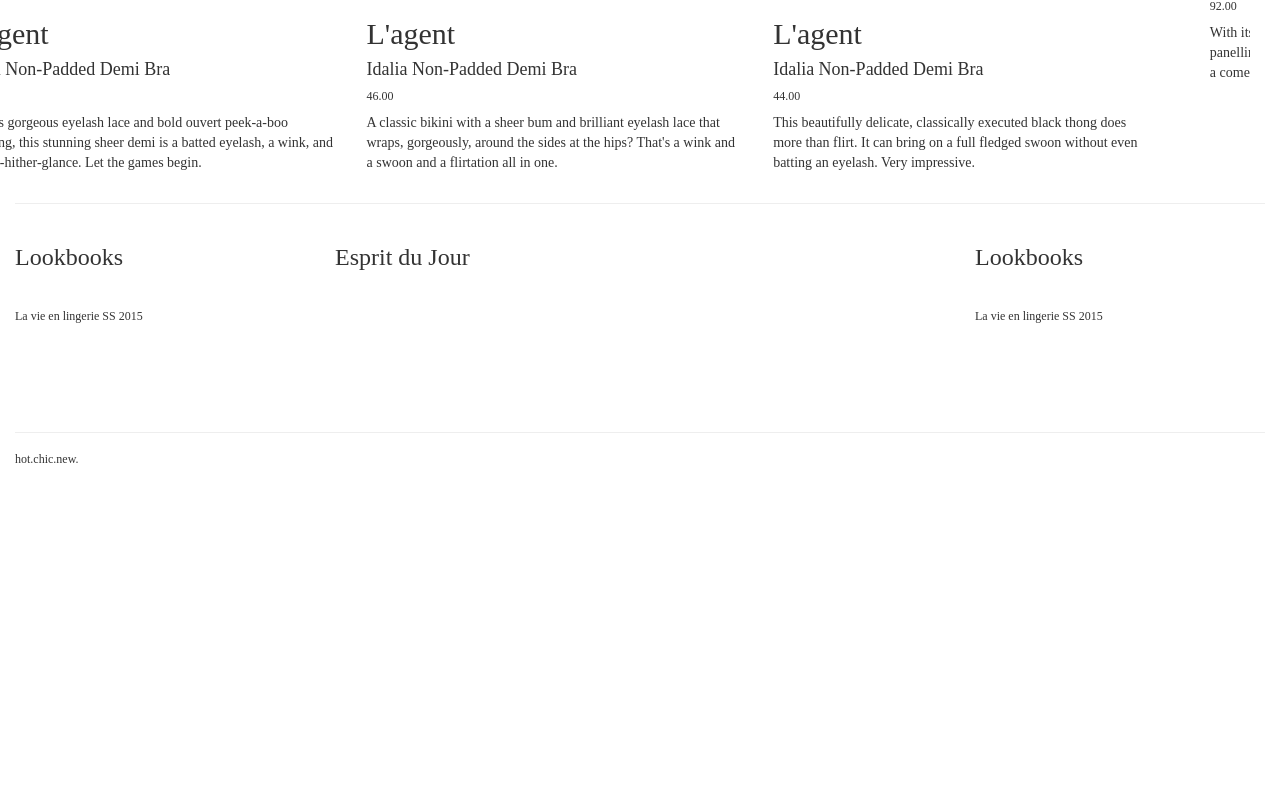
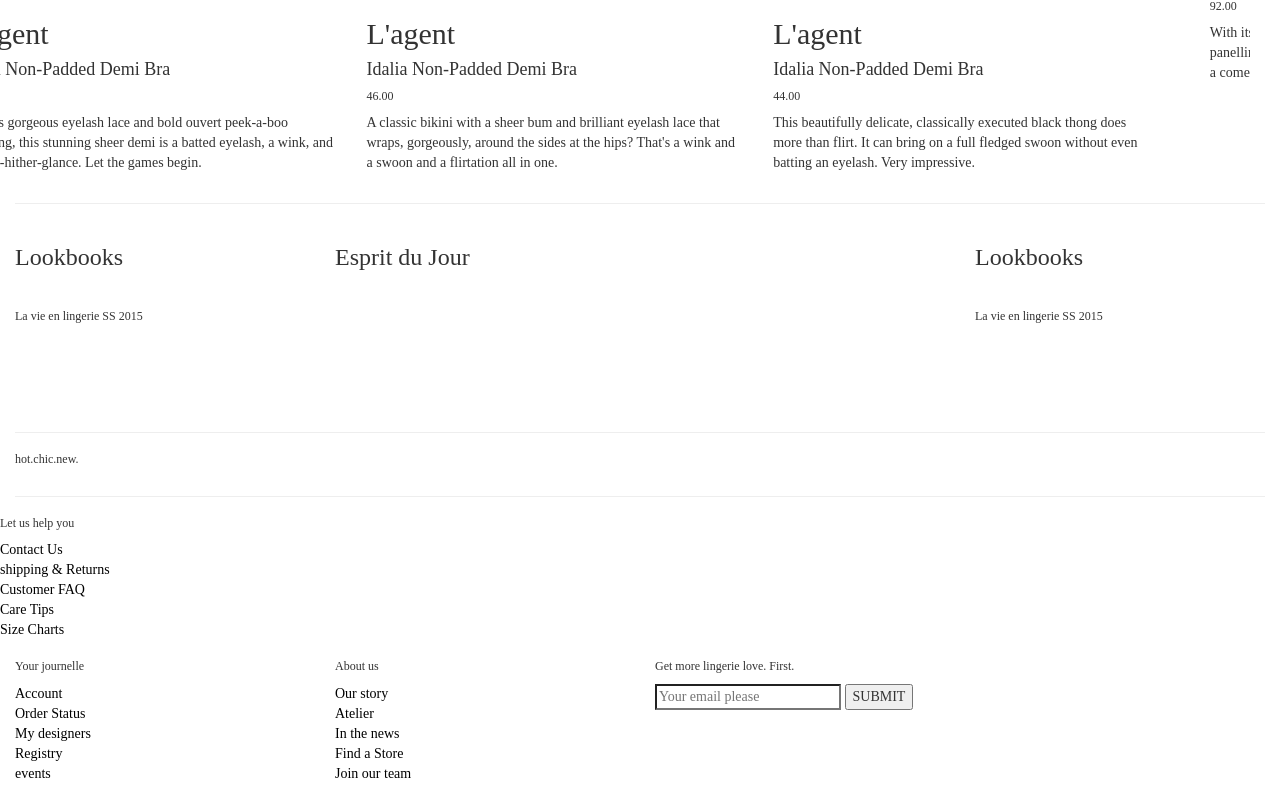
Before and after one commit to malloryporche/pour-moi, a website: page app/index.html in a window 1280 px wide. Shown: the part 2437-3231 px from the top of the page. Before the commit the page ends 2913 px from the top, so only its background shows below. Drawn offline with nearby package versions, Linux system fonts and the light colour scheme; files that its build step writes are made by us from their sources; files whose address does not match are found by name.

Commit message:
HTML: footer completed

```diff
--- a/app/index.html
+++ b/app/index.html
@@ -400,6 +400,53 @@
 
 
     <!--PM-FOOTER__START-->
+    <section class="row">
+        <div class="col-lg-12">
+            <hr>
+            <ul class="soc-media-links">
+                <li><a href="#twitter"><i class="fa fa-twitter"></i></a></li>
+                <li><a href="#tumblr"><i class="fa fa-tumblr"></i></a></li>
+                <li><a href="#facebook"><i class="fa fa-facebooki"></i></a></li>
+                <li><a href="#instagram"><i class="fa fa-instagram"></i></a></li>
+                <li><a href="#pinterest"><i class="fa fa-pinterest"></i></a></li>
+            </ul>
+        </div>
+        <div class="col lg-3">
+            <h6>Let us help you</h6>
+            <ul class="footer-links">
+                <li><a href="#">Contact Us</a></li>
+                <li><a href="#">shipping &amp Returns</a></li>
+                <li><a href="#">Customer FAQ</a></li>
+                <li><a href="#">Care Tips</a></li>
+                <li><a href="#">Size Charts</a></li>
+            </ul>
+        </div>
+        <div class="col-lg-3">
+            <h6>Your journelle</h6>
+            <ul class="footer-links">
+                <li><a href="#">Account</a></li>
+                <li><a href="#">Order Status</a></li>
+                <li><a href="#">My designers</a></li>
+                <li><a href="#">Registry</a></li>
+                <li><a href="#">events</a></li>
+            </ul>
+        </div>
+        <div class="col-lg-3">
+            <h6>About us</h6>
+            <ul class="footer-links">
+                <li><a href="#">Our story</a></li>
+                <li><a href="#">Atelier</a></li>
+                <li><a href="#">In the news</a></li>
+                <li><a href="#">Find a Store</a></li>
+                <li><a href="#">Join our team</a></li>
+            </ul>
+        </div>
+        <div class="col-lg-3">
+            <h6>Get more lingerie love.  First.</h6>
+            <input type="search" placeholder ="Your email please">
+            <button>SUBMIT</button>
+        </div>
+    </section>
     <!--PM-FOOTER__END-->
 
 
--- a/app/styles/globals/__typography.scss
+++ b/app/styles/globals/__typography.scss
@@ -0,0 +1,8 @@
+@font-face {
+    font-family: "Redacted";
+    src: url("redacted-font/fonts/web/redacted-regular.eot");
+    src: url("redacted-font/fonts/web/redacted-regular.woff2") format("woff2"),
+         url("redacted-font/fonts/web/redacted-regular.woff") format("woff"),
+         url("redacted-font/fonts/web/redacted-regular.otf") format("opentype"),
+         url("redacted-font/fonts/web/redacted-regular.svg#filename") format("svg");
+}
```
Also changed, not shown: app/styles/main.css.
